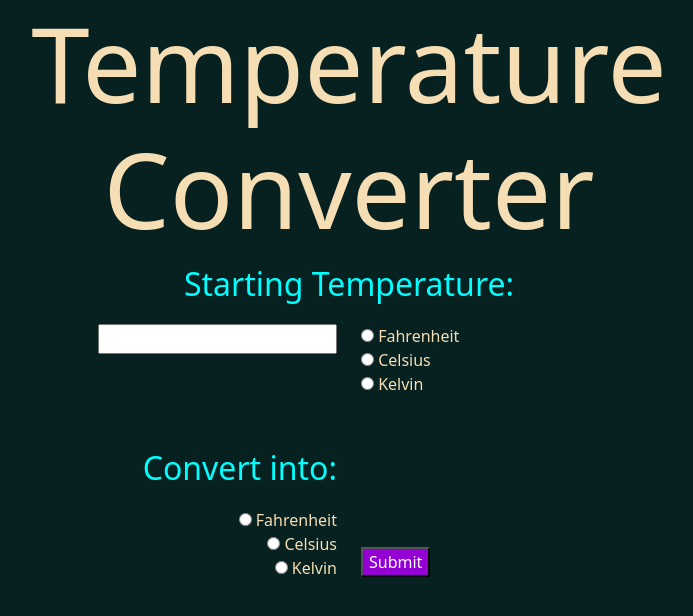
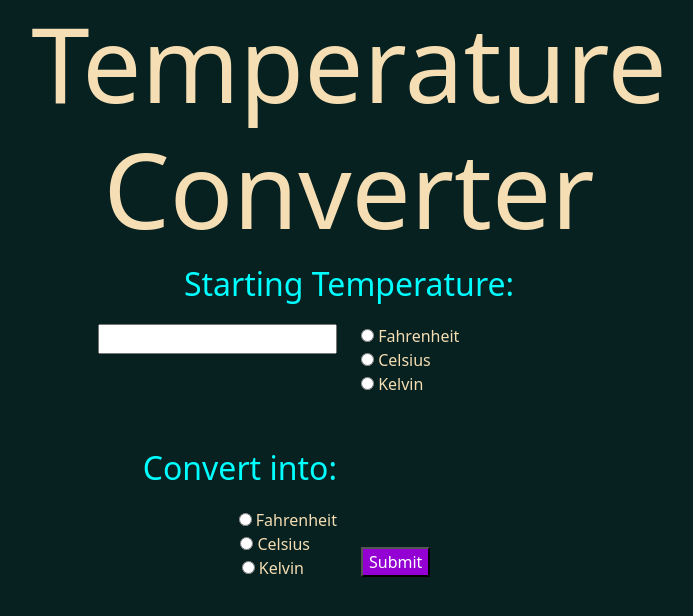
Before and after one commit to Sara-Dedeaux/TempConverterDom, a plain HTML site: page index.html in a window 1280 px wide. Shown: the whole page, without its empty margins (291-984 px from the left). Drawn offline with Linux system fonts and the light colour scheme; a web font is replaced by a local one.

Commit message:
radio buttons aligned
padding added to ending unit radio buttons

```diff
--- a/app.js
+++ b/app.js
@@ -94,12 +94,11 @@ function tempConverter(){
 
 
     //USE THE GLOBAL VARIABLES CREATED EARLIER TO TARGET THE ELEMENT WHERE I WANT TO DISPLAY THE CONVERTED NUMBER - UPDATE THE TEXT BY USING .INNERHTML WITH tempConversion VARIABLE THAT WAS SET IN THE ABOVE IF/ELSE TREE
-    //convertedTempDisplay.innerHTML+=tempConversion;
 
     convertedTempDisplay.style.fontFamily="Honk"
     convertedTempDisplay.style.fontSize="60px"
 
-    tempConversion=0;
+   // tempConversion=0;
 
 }//END tempConverter
 
--- a/css/style.css
+++ b/css/style.css
@@ -51,12 +51,22 @@ p{
 
 #celEnd {
     accent-color: orangered
+
 }
+
 
 #kelEnd {
     accent-color: magenta
 }
 
+#celLab{
+    padding-right: 27px;
+}
+
+#kelLab{
+    padding-right: 33px;
+
+}
 .submitRequest {
     padding-top: 55px;
 }
--- a/index.html
+++ b/index.html
@@ -50,10 +50,10 @@
                 <label for="fahEnd">Fahrenheit</label><br>
 
                 <input type="radio" name="endUnit" id="celEnd">
-                <label for="celEnd">Celsius</label><br>
+                <label for="celEnd" id="celLab">Celsius</label><br>
 
                 <input type="radio" name="endUnit" id="kelEnd">
-                <label for="kelEnd">Kelvin</label><br>
+                <label for="kelEnd" id="kelLab">Kelvin</label><br>
             </div>
             <div class="col-12 col-md-6 submitRequest text-center text-md-start">
                 <br><br>
```
